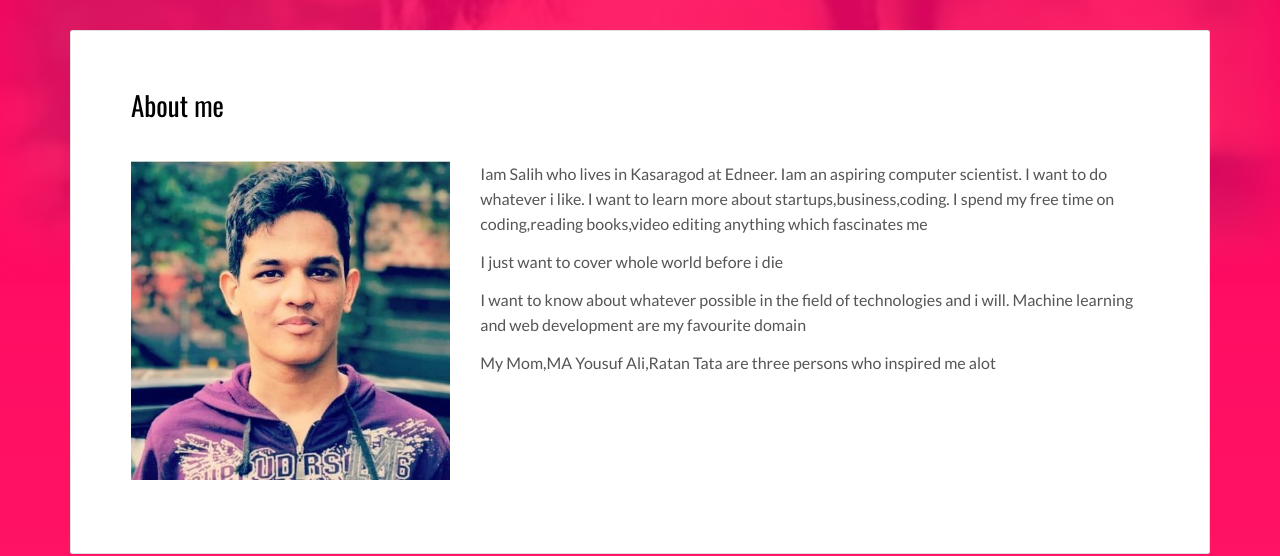
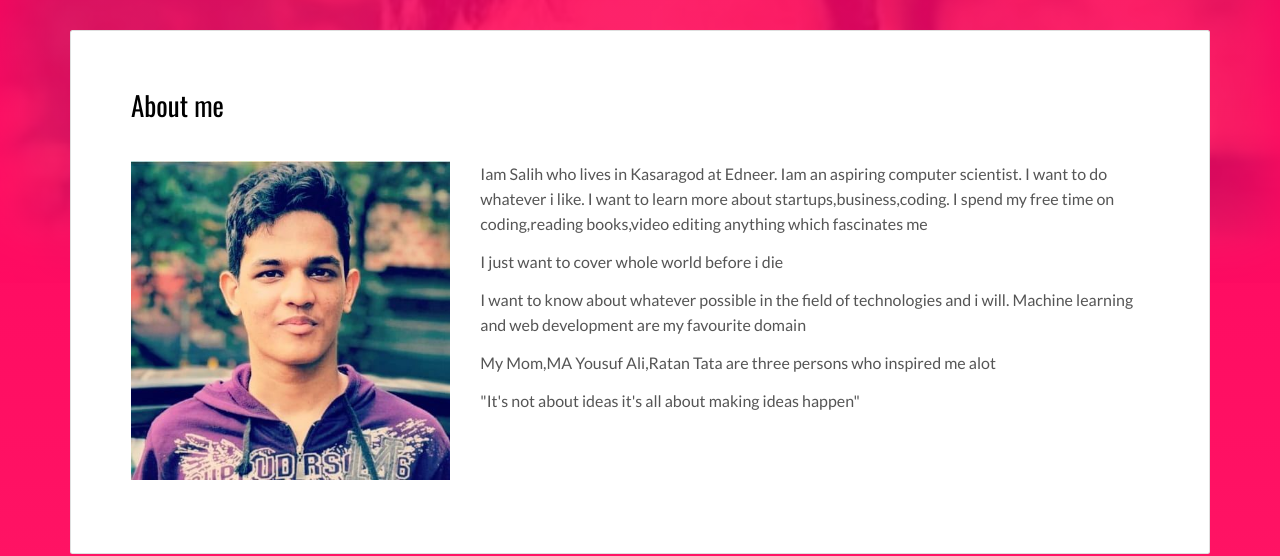
Before and after one commit to salihednr/personal, a plain HTML site: page index.html in a window 1280 px wide. Shown: the part 277-833 px from the top of the page. Drawn offline with nearby package versions, Linux system fonts and the light colour scheme.

Commit message:
Update index.html

```diff
--- a/index.html
+++ b/index.html
@@ -67,6 +67,7 @@
                 <p>I just want to cover whole world before i die</p>
                 <p>I want to know about whatever possible in the field of technologies and i will. Machine learning and web development are my favourite domain</p>
                <p>My Mom,MA Yousuf Ali,Ratan Tata are three persons who inspired me alot</p>
+                <p>"It's not about ideas it's all about making ideas happen"</p>
               </div>
             </div>
           </div>
```
